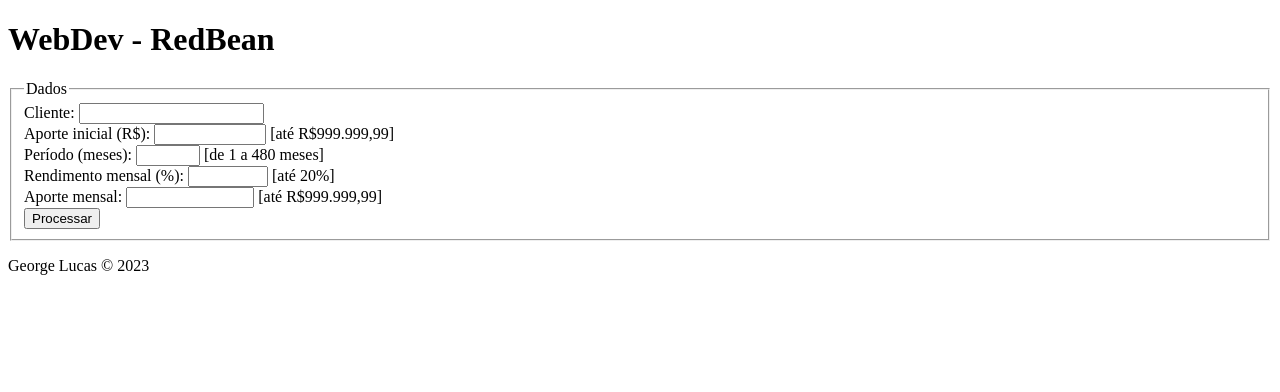
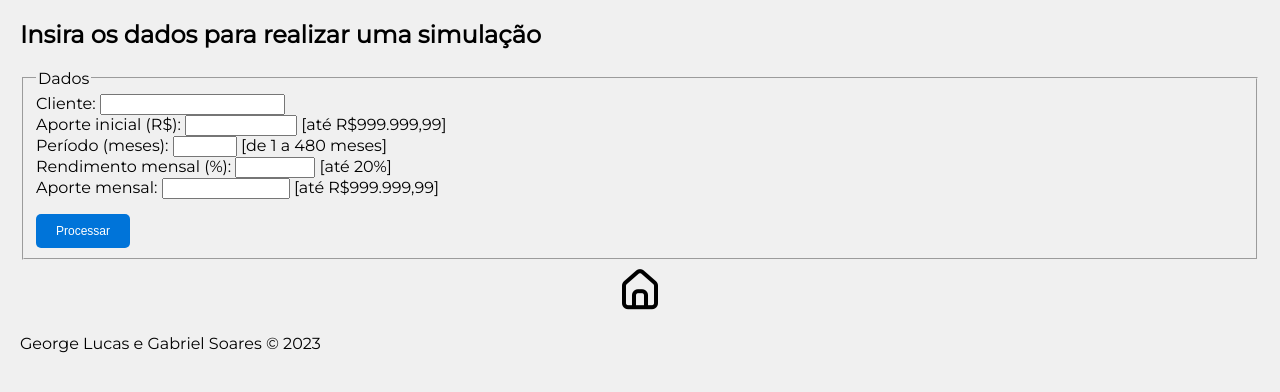
Before and after one commit to gerlucas/fintech, a PHP site: page /entrada.html in a window 1280 px wide. Shown: the top 392 px of the page. Run offline with PHP 8.4, Linux system fonts and the light colour scheme.

Commit message:
Corrigindo diversos bugs e finalizando estilização

```diff
--- a/css/style.css
+++ b/css/style.css
@@ -4,7 +4,7 @@ body {
   margin: 20px;
 }
 
-h1{
+h1 {
   font-size: 15px;
   margin-bottom: 20px;
 }
@@ -26,6 +26,65 @@ th {
   background-color: #f2f2f2;
 }
 
-.id-invalida{
+.id-invalida {
   color: red;
 }
+
+.input-botao {
+  background-color: #0074d9;
+  color: #fff;
+  padding: 10px 20px;
+  border: none;
+  border-radius: 5px;
+  cursor: pointer;
+  font-size: 12px;
+  margin-top: 15px;
+  transition: background-color 0.3s ease;
+}
+
+.input-botao:hover {
+  background-color: #0056b3;
+}
+
+.input-botao:focus {
+  outline: none;
+  box-shadow: 0 0 5px rgba(0, 0, 0, 0.3);
+}
+
+.icon-container {
+  display: flex;
+  justify-content: center;
+}
+
+.icon-link {
+  text-decoration: none;
+  color: inherit;
+  font-size: 3em;
+  transition: none;
+}
+
+.index {
+  font-size: 2em;
+}
+
+.index-ul {
+  list-style-type: none;
+}
+
+.erro{
+    color: red;
+}
+
+#resultado {
+    background-color: #f0f0f0;
+    border-radius: 10px;
+    padding: 20px;
+    margin: 35px;
+    box-shadow: 0 0 10px rgba(0, 0, 0, 0.2);
+    width: 300px;
+}
+
+#resultado h1 {
+    font-size: 16px;
+    margin-bottom: -5px;
+}
--- a/entrada.html
+++ b/entrada.html
@@ -1,13 +1,18 @@
 <!DOCTYPE html>
 <html lang="pt-br">
-<head>
-    <meta charset="UTF-8">
-    <meta name="viewport" content="width=device-width, initial-scale=1.0">
-    <title>WebDev - RedBean</title>
-</head>
+    <head>
+        <meta charset="UTF-8">
+        <meta name="viewport" content="width=device-width, initial-scale=1.0">
+        <title>Overmind</title>
+        <link rel="stylesheet" href="./css/style.css">
+        <link rel="preconnect" href="https://fonts.googleapis.com">
+        <link rel="preconnect" href="https://fonts.gstatic.com" crossorigin>
+        <link href="https://fonts.googleapis.com/css2?family=Montserrat&display=swap" rel="stylesheet">
+        <link rel="stylesheet" href="https://unicons.iconscout.com/release/v4.0.8/css/line.css">
+    </head>
 <body>
     <header>
-        <h1>WebDev - RedBean</h1>
+        <h2>Insira os dados para realizar uma simulação</h2>
     </header>
 
     <main>
@@ -15,7 +20,7 @@
             <fieldset>
                 <legend>Dados</legend>
                 <label for="nomeCliente">Cliente:</label>
-                <input type="name" name="nomeCliente" id="nomeCliente"><br>
+                <input type="text" name="nomeCliente" id="nomeCliente"><br>
 
                 <label for="aporteInicial">Aporte inicial (R$):</label>
                 <input type="number" name="aporteInicial" id="aporteInicial" min="1" max="999999.99" step="0.01">
@@ -40,7 +45,12 @@
     </main>
 
     <footer>
-        <p>George Lucas &copy; 2023</p>
+        <div class="icon-container">
+            <a href="index.html" class="icon-link">
+                <i class="uil uil-estate"></i>
+            </a>
+        </div>
+        <p>George Lucas e Gabriel Soares &copy; 2023</p>
     </footer>
 </body>
 
```
Also changed, not shown: historico.php (+13 -3 lines), index.html (added, +30 -0 lines), index.php (deleted, +0 -37 lines), processar.php (+26 -7 lines). Lines whose indentation alone changed are shown as unchanged.
